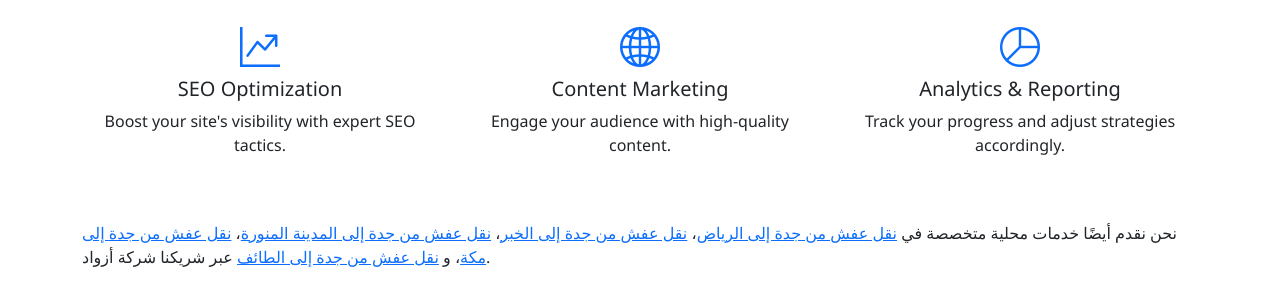
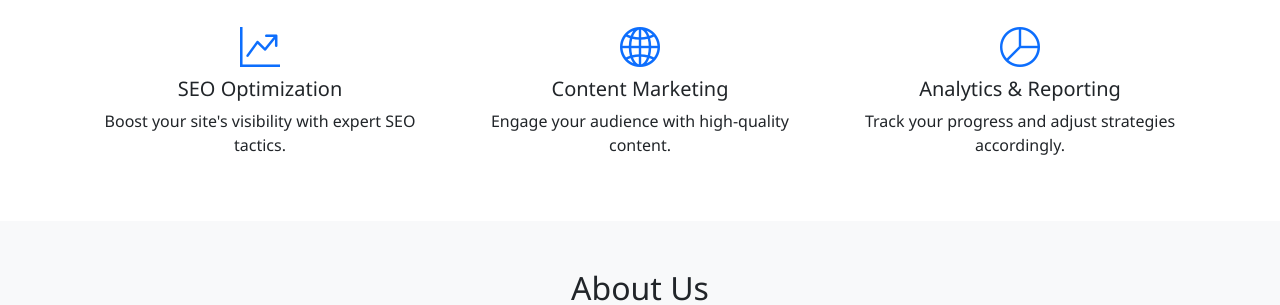
Before and after one commit to ahmedabuzeid1/ahmedabuzeid1.github.com, a plain HTML site: page index.html in a window 1280 px wide. Shown: the part 495-800 px from the top of the page. Drawn offline with nearby package versions, Linux system fonts and the light colour scheme.

Commit message:
Update index.html

```diff
--- a/index.html
+++ b/index.html
@@ -74,15 +74,6 @@
           <p>Track your progress and adjust strategies accordingly.</p>
         </div>
       </div>
-      <div class="mt-5 text-start">
-        <p>
-          نحن نقدم أيضًا خدمات محلية متخصصة في <a href="https://azwad-jeddah.com/نقل-عفش-من-جدة-الى-الرياض/" target="_blank">نقل عفش من جدة إلى الرياض</a>،
-          <a href="https://azwad-jeddah.com/نقل-عفش-من-جدة-الى-الخبر/" target="_blank">نقل عفش من جدة إلى الخبر</a>،
-          <a href="https://azwad-jeddah.com/نقل-عفش-من-جدة-الى-المدينة-المنورة/" target="_blank">نقل عفش من جدة إلى المدينة المنورة</a>،
-          <a href="https://azwad-jeddah.com/نقل-عفش-من-جدة-الى-مكة/" target="_blank">نقل عفش من جدة إلى مكة</a>، و
-          <a href="https://azwad-jeddah.com/نقل-عفش-من-جدة-الى-الطائف/" target="_blank">نقل عفش من جدة إلى الطائف</a> عبر شريكنا شركة أزواد.
-        </p>
-      </div>
     </div>
   </section>
 
```
